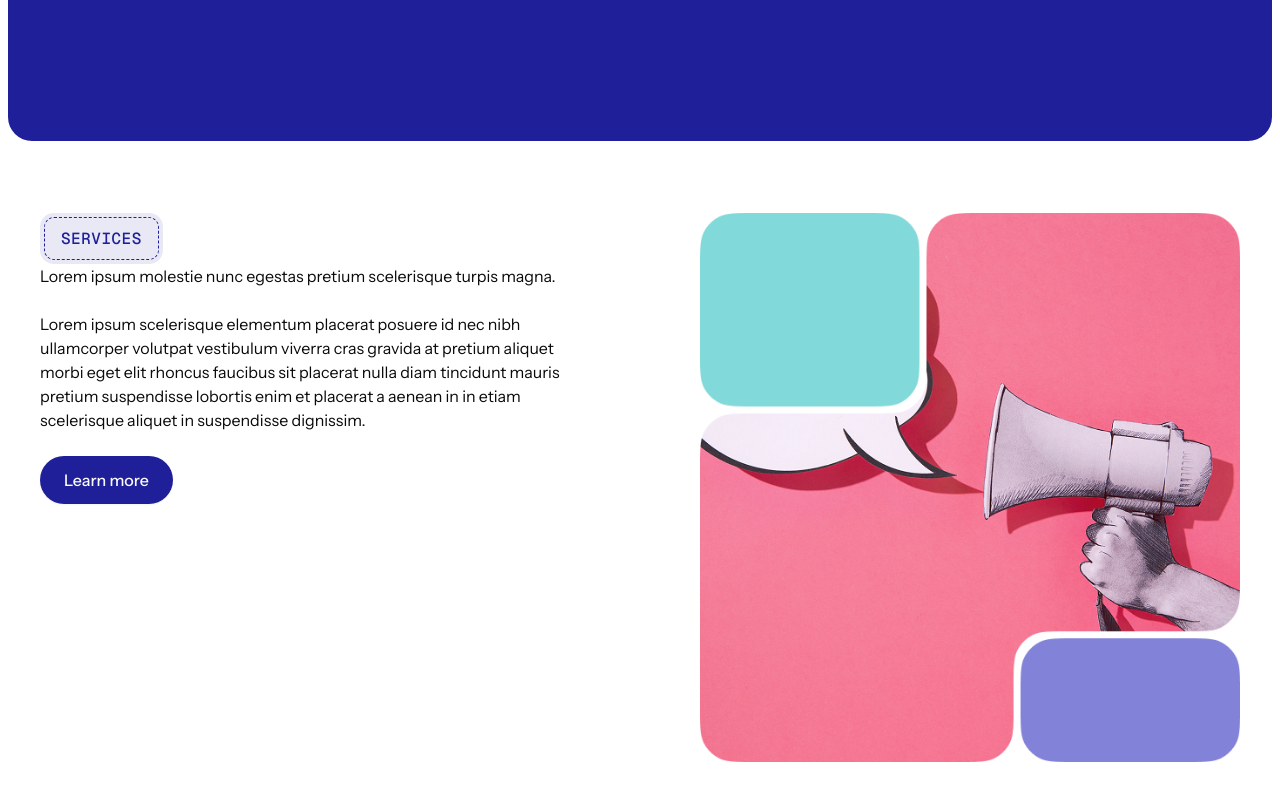
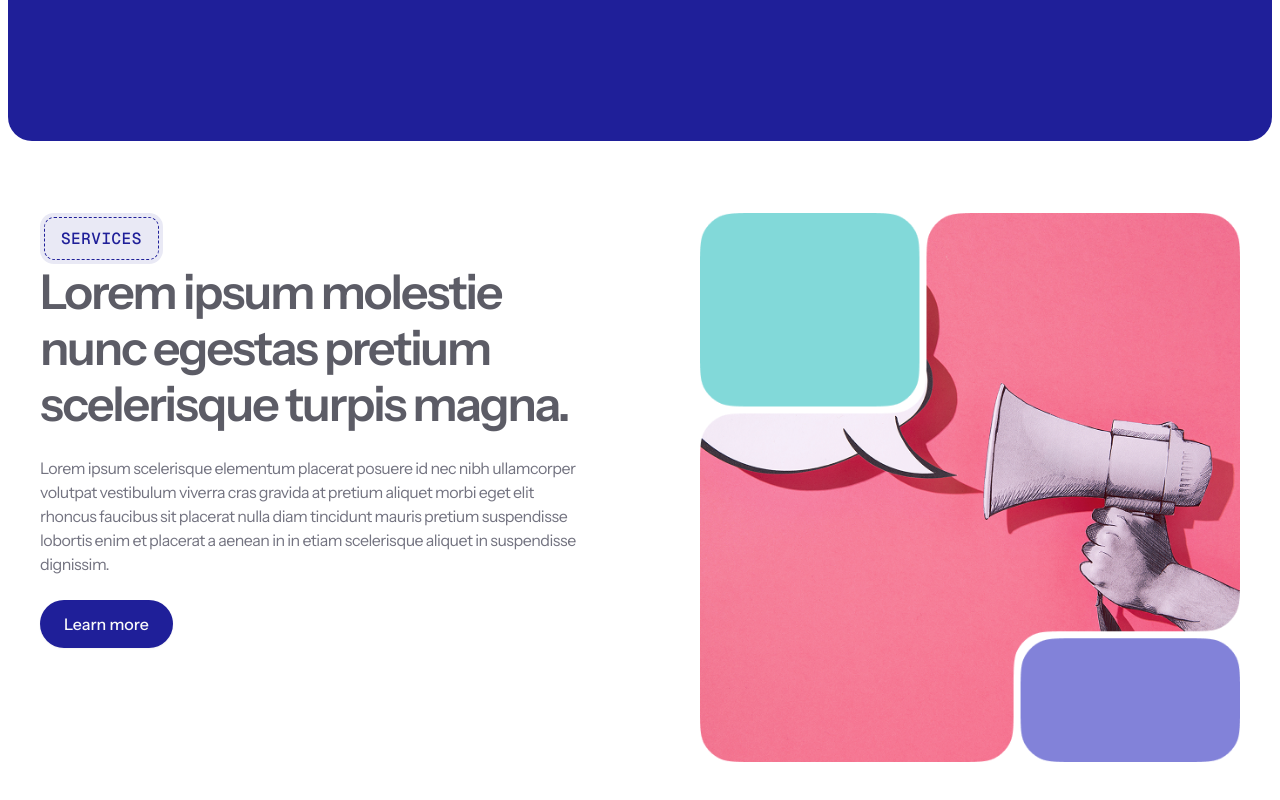
Before and after one commit to kingbary/cinnamon, a Next.js app: page / in a window 1280 px wide. Shown: the part 651-1451 px from the top of the page. Built offline with nearby package versions, Linux system fonts and the light colour scheme.

Commit message:
chore: add geist font, style h1 & p elements

```diff
--- a/app/globals.css
+++ b/app/globals.css
@@ -10,6 +10,7 @@
   --color-foreground: var(--foreground);
   --font-sans: var(--font-instrument-sans);
   --font-poppins: var(--font-poppins);
+  --font-geist-mono: var(--font-geist-mono);
   --color-sidebar-ring: var(--sidebar-ring);
   --color-sidebar-border: var(--sidebar-border);
   --color-sidebar-accent-foreground: var(--sidebar-accent-foreground);
@@ -123,7 +124,49 @@ body {
   * {
     @apply border-border outline-ring/50;
   }
+
+  @keyframes bgTransition {
+    0% {
+      background-color: #000000;
+    }
+    100% {
+      background-color: #1f1f99;
+    }
+  }
+
+  @keyframes navlinkTransition {
+    0% {
+      color: var(--primary);
+    }
+    100% {
+      color: white;
+    }
+  }
+
+  .animate-bgTransition {
+    animation: bgTransition 4s ease-in-out 1s forwards;
+  }
+
+  .animate-navLink {
+    animation: navlinkTransition 1s ease-in-out 1s forwards;
+  }
   body {
     @apply bg-background text-foreground;
   }
+  h2 {
+    color: #5c5c66;
+    font-family: var(--font-sans);
+    font-size: 48px;
+    font-weight: 600;
+    line-height: 56px;
+    letter-spacing: -2px;
+  }
+  p {
+    color: #737380;
+    font-family: var(--font-sans);
+    font-size: 16px;
+    font-weight: 400;
+    line-height: 24px;
+    letter-spacing: -0.5px;
+  }
 }
```
